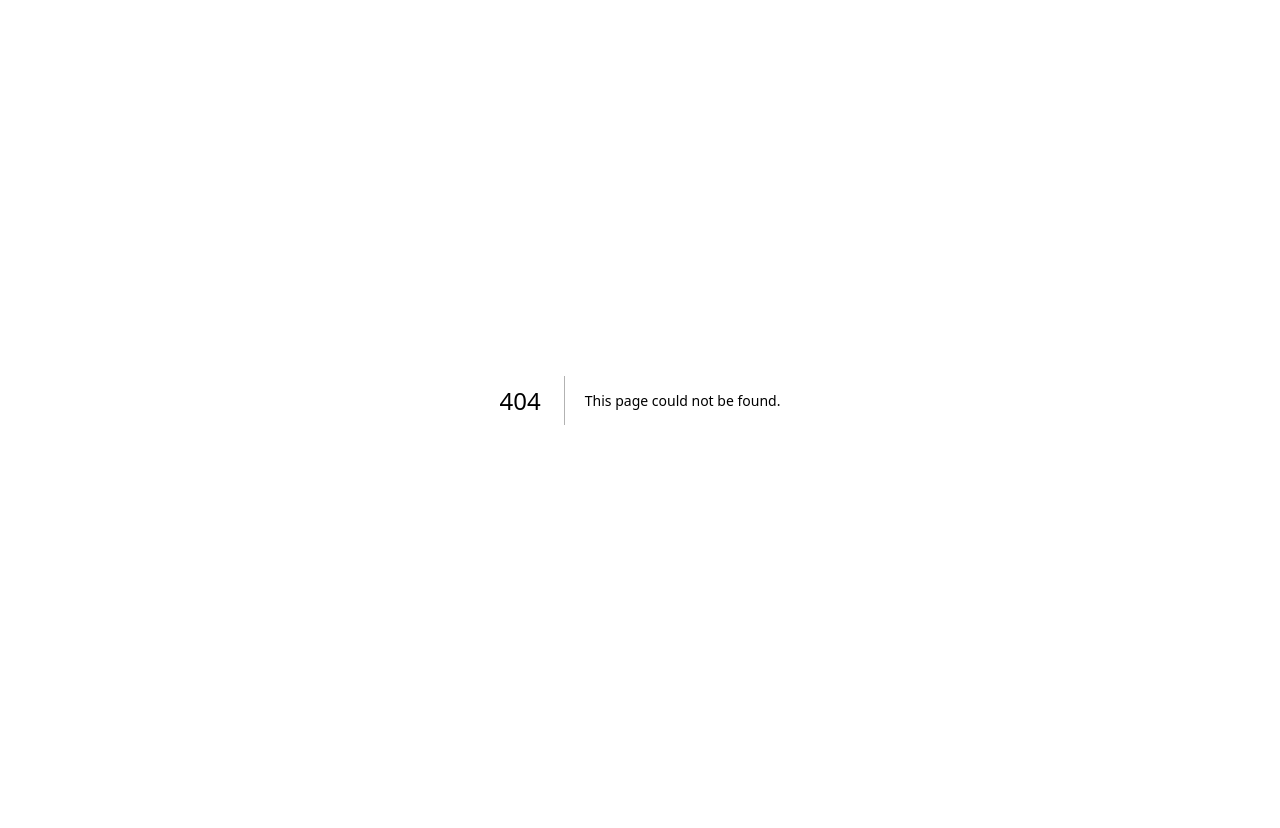
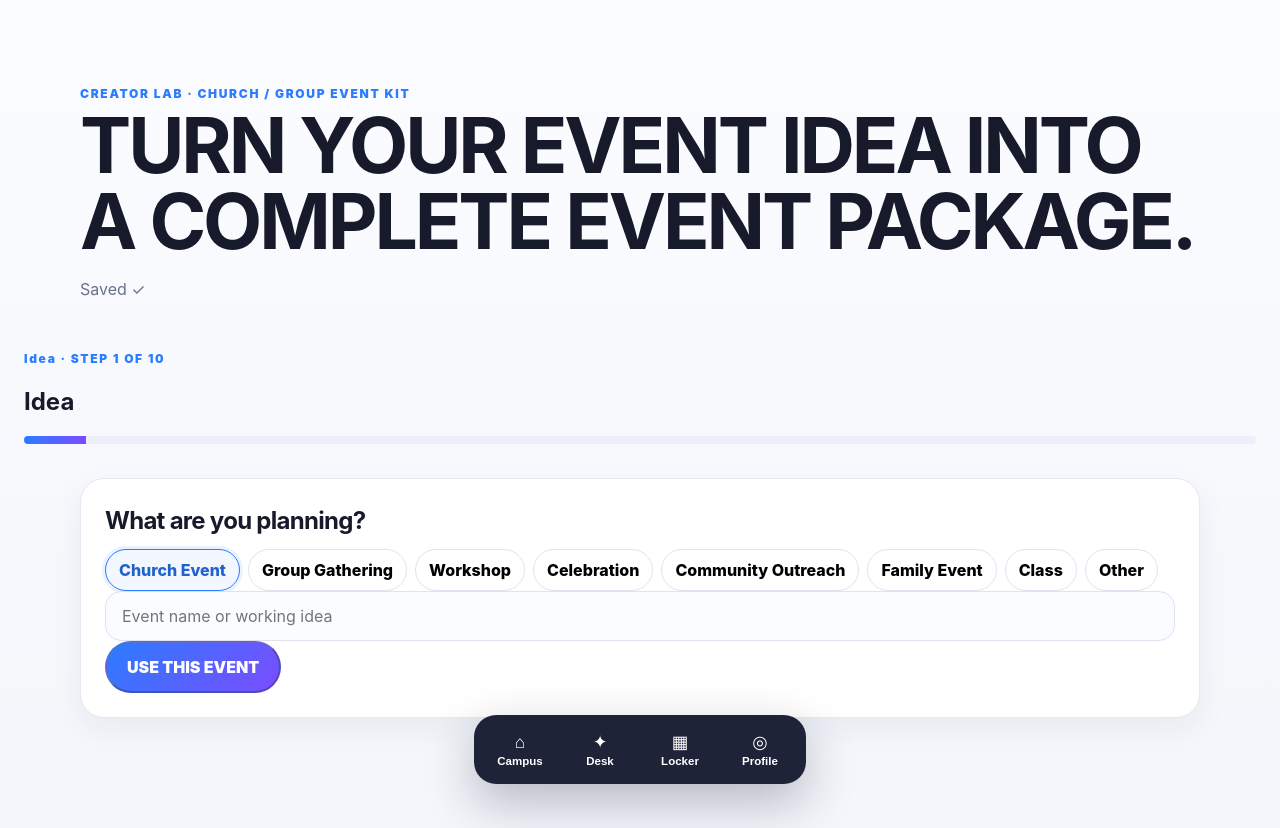
Before and after one commit to melbgittinit/botbox-alpha-clean, a Next.js app: page /creator-college/event in a window 1280 px wide. Before the commit this address had no page. Before the commit the page ends 800 px from the top, so only its background shows below. Built offline with nearby package versions, Linux system fonts and the light colour scheme.

Commit message:
Add Church and Group Event Kit builder

```diff
--- /dev/null
+++ b/app/creator-college/event/page.tsx
@@ -0,0 +1,35 @@
+"use client";
+
+import { useEffect, useState } from "react";
+
+type Asset={name:string;content:string};
+type EventProject={id:string;title:string;eventType:string;purpose:string;audience:string;feeling:string;tagline:string;style:string;timeline:string[];promo:Asset[];materials:Asset[];followup:string;step:number;progress:number;status:"BUILDING"|"COMPLETE";updatedAt:string;familyId?:string;parentId?:string};
+const KEY="creator-college-v1-event-projects";
+const ACTIVE="creator-college-v1-event-active";
+const steps=["Idea","Purpose","Audience","Event Identity","Plan","Promotion","Materials","Experience","Follow-Up","Review"];
+function blank():EventProject{return{id:`event-${Date.now()}`,title:"Untitled Event",eventType:"Church Event",purpose:"Bring people together",audience:"",feeling:"Connected",tagline:"",style:"Warm",timeline:[],promo:[],materials:[],followup:"",step:0,progress:5,status:"BUILDING",updatedAt:new Date().toISOString()}}
+function coachPlan(p:EventProject){return["BEFORE · Confirm purpose, date, place and team","BEFORE · Open registration / invitations","BEFORE · Send reminder and final details","DURING · Welcome + clear opening","DURING · Main experience + interaction","DURING · Closing action / next step","AFTER · Thank-you + follow-up","AFTER · Capture feedback / next gathering"]}
+function promoPack(p:EventProject):Asset[]{return[{name:"Flyer Copy",content:`${p.title}\n${p.tagline||p.purpose}\nCreated for ${p.audience}.`},{name:"Social Post",content:`You’re invited to ${p.title}. Come ready to feel ${p.feeling.toLowerCase()} and leave with a clear next step.`},{name:"Text Invite",content:`Join us for ${p.title}. We’d love to have you with us.`},{name:"Announcement",content:`Save the date for ${p.title}, created to ${p.purpose.toLowerCase()}.`} ]}
+function materialPack(p:EventProject):Asset[]{return[{name:"Welcome Message",content:`Welcome to ${p.title}. We’re glad you’re here.`},{name:"Simple Agenda",content:"Welcome\nOpening\nMain Experience\nInteraction\nClosing / Next Step"},{name:"Volunteer Checklist",content:"Arrive early\nConfirm setup\nWelcome guests\nSupport program flow\nHelp with follow-up"},{name:"Table / Discussion Prompt",content:`What would help you leave today feeling more ${p.feeling.toLowerCase()}?`} ]}
+export default function EventBuilderPage(){
+ const[project,setProject]=useState<EventProject|null>(null);const[saved,setSaved]=useState(true);
+ useEffect(()=>{const list=JSON.parse(localStorage.getItem(KEY)||"[]") as EventProject[];const id=localStorage.getItem(ACTIVE);setProject(list.find(x=>x.id===id&&x.status==="BUILDING")||blank())},[]);
+ useEffect(()=>{if(!project)return;setSaved(false);const t=setTimeout(()=>{const list=JSON.parse(localStorage.getItem(KEY)||"[]") as EventProject[];const next=[project,...list.filter(x=>x.id!==project.id)];localStorage.setItem(KEY,JSON.stringify(next));localStorage.setItem(ACTIVE,project.status==="BUILDING"?project.id:"");setSaved(true)},350);return()=>clearTimeout(t)},[project]);
+ function patch(v:Partial<EventProject>){setProject(p=>p?{...p,...v,updatedAt:new Date().toISOString()}:p)}
+ function next(){if(!project)return;const n=Math.min(project.step+1,steps.length-1);patch({step:n,progress:Math.round(((n+1)/steps.length)*100)})}
+ function complete(){if(!project)return;patch({status:"COMPLETE",progress:100,familyId:project.familyId||`family-${project.id}`});setTimeout(()=>localStorage.setItem(ACTIVE,""),0)}
+ if(!project)return null;const s=project.step;
+ return <main className="cc4-shell"><section className="cc4-hero"><span className="cc4-eyebrow">CREATOR LAB · CHURCH / GROUP EVENT KIT</span><h1>TURN YOUR EVENT IDEA INTO A COMPLETE EVENT PACKAGE.</h1><p>{saved?"Saved ✓":"Saving…"}</p></section><section className="cc5-smart-panel"><div><span className="cc4-eyebrow">{steps[s]} · STEP {s+1} OF {steps.length}</span><h2>{steps[s]}</h2><div className="cc4-meter"><span style={{width:`${project.progress}%`}}/></div></div></section><section className="cc4-section">
+ {s===0&&<article className="cc5-profile-card"><h2>What are you planning?</h2><div className="cc5-chips">{["Church Event","Group Gathering","Workshop","Celebration","Community Outreach","Family Event","Class","Other"].map(x=><button key={x} className={project.eventType===x?"selected":""} onClick={()=>patch({eventType:x})}>{x}</button>)}</div><input value={project.title==="Untitled Event"?"":project.title} onChange={e=>patch({title:e.target.value||"Untitled Event"})} placeholder="Event name or working idea"/><button className="cc4-primary" disabled={project.title==="Untitled Event"} onClick={next}>USE THIS EVENT</button></article>}
+ {s===1&&<article className="cc5-profile-card"><h2>What is this event meant to do?</h2><div className="cc5-chips">{["Bring people together","Teach","Celebrate","Reach new people","Raise support","Build community","Create memories","Launch something","Serve"].map(x=><button key={x} className={project.purpose===x?"selected":""} onClick={()=>patch({purpose:x})}>{x}</button>)}</div><button className="cc4-primary" onClick={next}>KEEP THIS PURPOSE</button></article>}
+ {s===2&&<article className="cc5-profile-card"><h2>Who is this for?</h2><input value={project.audience} onChange={e=>patch({audience:e.target.value})} placeholder="Example: church families, neighborhood parents, volunteers, teens"/><button className="cc4-primary" disabled={!project.audience.trim()} onClick={next}>NEXT</button></article>}
+ {s===3&&<article className="cc5-profile-card"><h2>Give the event an identity</h2><input value={project.title} onChange={e=>patch({title:e.target.value})}/><input value={project.tagline} onChange={e=>patch({tagline:e.target.value})} placeholder="Tagline or theme line"/><div className="cc5-chips">{["Warm","Bold","Elegant","Modern","Faith","Community"].map(x=><button key={x} className={project.style===x?"selected":""} onClick={()=>patch({style:x})}>{x}</button>)}</div><button className="cc4-primary" onClick={()=>{patch({timeline:coachPlan(project)});next()}}>BUILD MY EVENT PLAN</button></article>}
+ {s===4&&<article className="cc5-profile-card"><h2>Before · During · After</h2><div className="cc4-family-items">{project.timeline.map((x,i)=><div key={i}><span>{i+1}</span><div><input value={x} onChange={e=>patch({timeline:project.timeline.map((t,idx)=>idx===i?e.target.value:t)})}/></div></div>)}</div><button className="cc4-primary" onClick={()=>{patch({promo:promoPack(project)});next()}}>CREATE PROMOTION</button></article>}
+ {s===5&&<article className="cc5-profile-card"><h2>Your promotion pack</h2><div className="cc4-card-grid cc4-grid">{project.promo.map((a,i)=><div className="cc4-card" key={a.name}><small>PROMOTION</small><h3>{a.name}</h3><textarea value={a.content} onChange={e=>patch({promo:project.promo.map((x,idx)=>idx===i?{...x,content:e.target.value}:x)})}/></div>)}</div><button className="cc4-primary" onClick={()=>{patch({materials:materialPack(project)});next()}}>BUILD EVENT MATERIALS</button></article>}
+ {s===6&&<article className="cc5-profile-card"><h2>Event materials</h2><div className="cc4-card-grid cc4-grid">{project.materials.map((a,i)=><div className="cc4-card" key={a.name}><small>MATERIAL</small><h3>{a.name}</h3><textarea value={a.content} onChange={e=>patch({materials:project.materials.map((x,idx)=>idx===i?{...x,content:e.target.value}:x)})}/></div>)}</div><button className="cc4-primary" onClick={next}>DESIGN THE EXPERIENCE</button></article>}
+ {s===7&&<article className="cc5-profile-card"><h2>How should people feel?</h2><div className="cc5-chips">{["Inspired","Connected","Educated","Celebrated","Motivated","Supported","Changed"].map(x=><button key={x} className={project.feeling===x?"selected":""} onClick={()=>patch({feeling:x})}>{x}</button>)}</div><p>Creator Coach suggestion: open with a strong welcome, create one intentional interaction, give people one memory point, and close with one clear next action.</p><button className="cc4-primary" onClick={next}>USE THIS EXPERIENCE</button></article>}
+ {s===8&&<article className="cc5-profile-card"><h2>What happens after the event?</h2><textarea value={project.followup} onChange={e=>patch({followup:e.target.value})} placeholder="Thank-you, feedback, next event, resource, community invitation..."/><button className="cc4-primary" onClick={next}>REVIEW MY KIT</button></article>}
+ {s===9&&project.status!=="COMPLETE"&&<article className="cc5-profile-card"><h2>Your event kit is ready to finish</h2><div className="cc4-review-list"><div><span>✓</span><b>Event identity</b><small>{project.title} · {project.style}</small></div><div><span>✓</span><b>Audience + purpose</b><small>{project.audience} · {project.purpose}</small></div><div><span>✓</span><b>Timeline</b><small>{project.timeline.length} before/during/after steps</small></div><div><span>✓</span><b>Promotion + materials</b><small>{project.promo.length} promo assets · {project.materials.length} event materials</small></div></div><button className="cc4-primary" onClick={complete}>COMPLETE MY EVENT KIT</button></article>}
+ {project.status==="COMPLETE"&&<article className="cc5-smart-panel"><div><span className="cc4-eyebrow">EVENT KIT COMPLETE</span><h2>{project.title} IS READY TO RUN.</h2><p>{project.eventType} · {project.timeline.length} plan steps · {project.promo.length+project.materials.length} ready-to-use assets</p><div className="cc4-grid cc4-actions-grid"><a href="/creator-college/locker">▦<b>SAVE TO LOCKER</b><small>Keep it with your other creations</small></a><a href="/creator-college/event">⧉<b>MAKE ANOTHER EVENT KIT</b><small>Reuse the event system</small></a></div></div></article>}
+ </section></main>
+}
```
